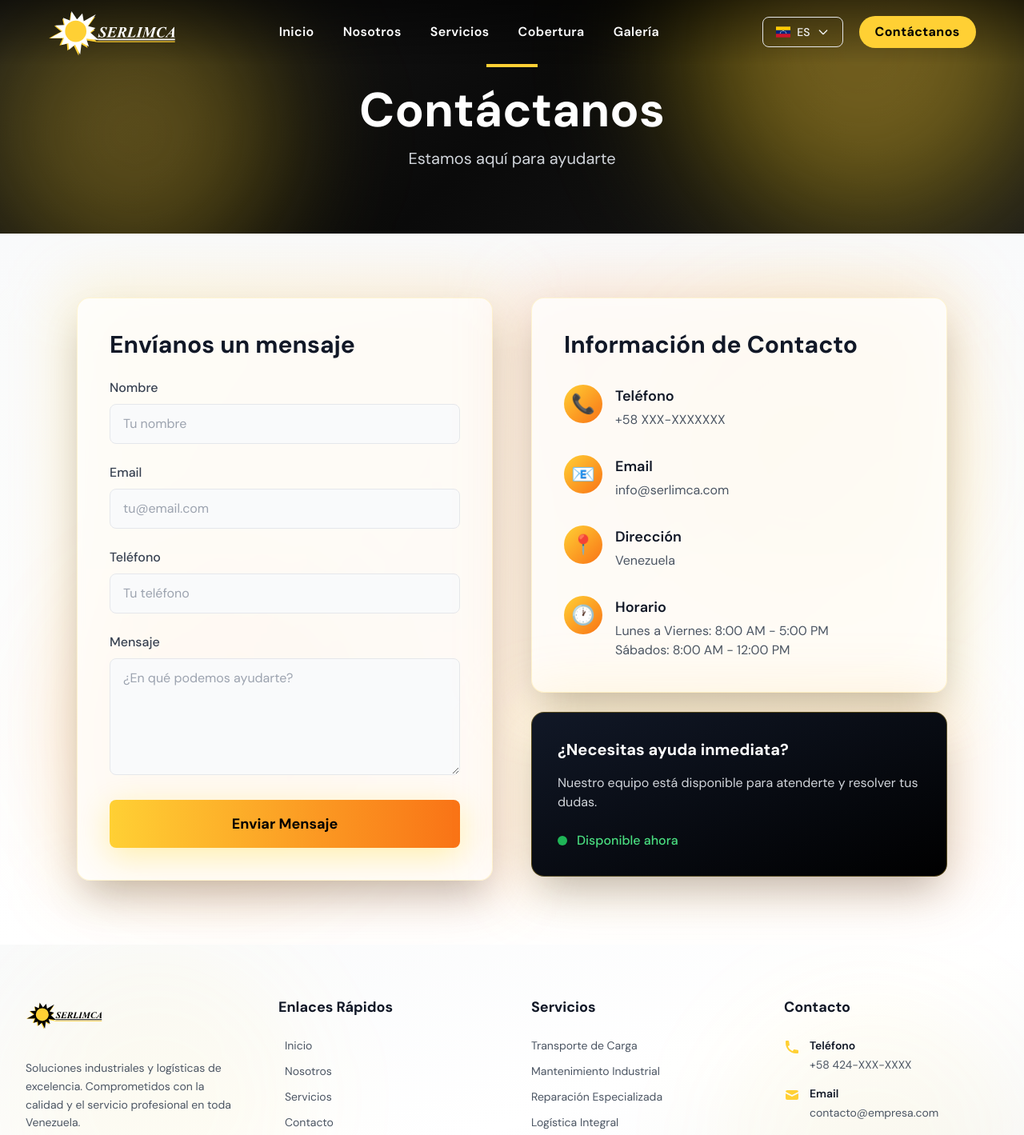
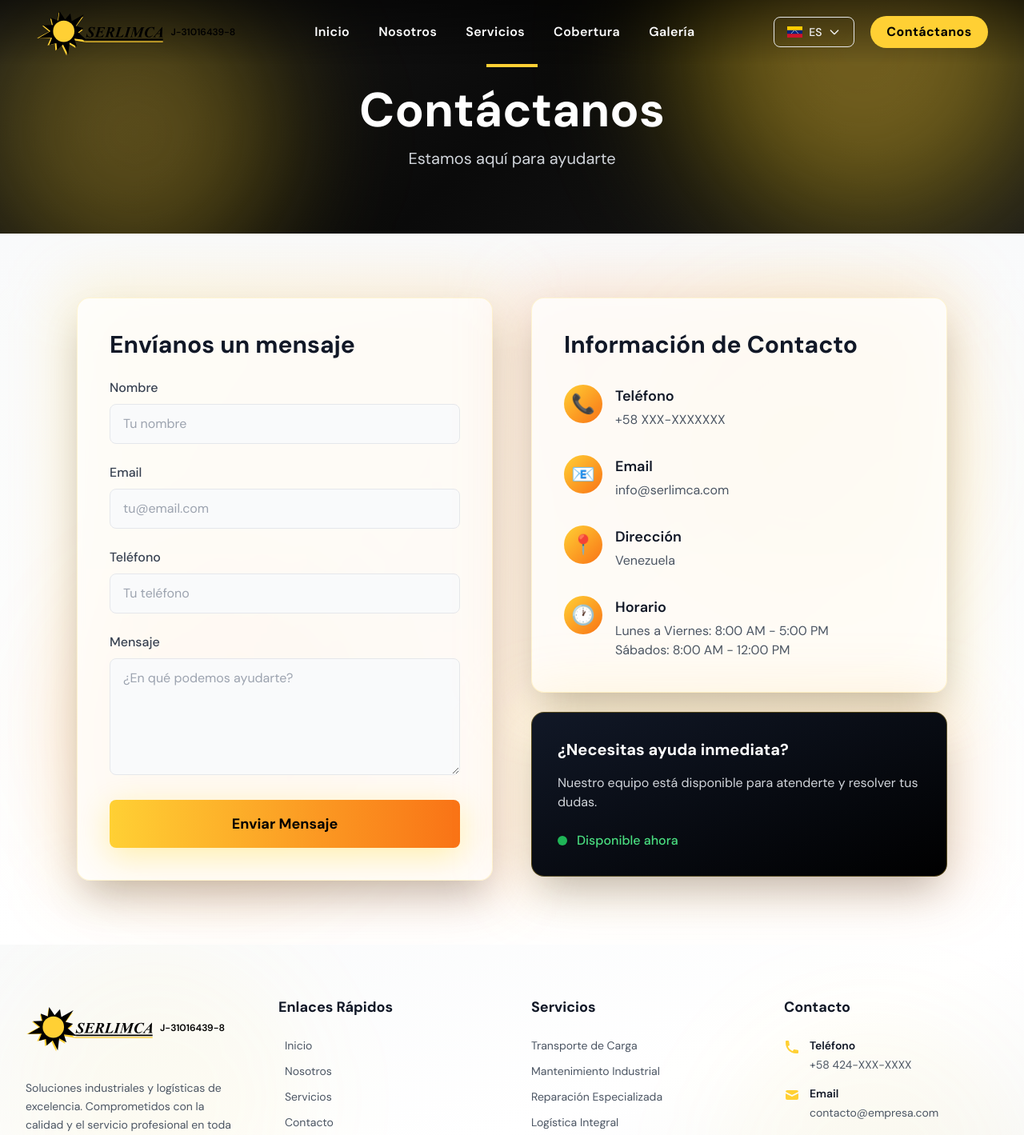
Before and after one commit to luis-alvarezf10/serlimca-page, a React (Vite) app: page /contacto in a window 1280 px wide. Shown: the top 1419 px of the page at 80% size. Built offline with nearby package versions, Linux system fonts and the light colour scheme.

Commit message:
footer y header: agregado rif

```diff
--- a/src/components/Footer.jsx
+++ b/src/components/Footer.jsx
@@ -17,8 +17,9 @@ export default function Footer() {
         <div className="grid grid-cols-1 md:grid-cols-2 lg:grid-cols-4 gap-12 py-16 border-b border-gray-200">
           {/* Company Info */}
           <div className="lg:col-span-1">
-            <Link to="/" className="inline-block mb-6">
-              <img src={logo} alt="Logo" className="h-12 w-auto" />
+            <Link to="/" className="flex items-center gap-2 inline-block mb-6">
+              <img src={logo} alt="Logo" className="h-20 w-auto" />
+              <span className='text-black text-xs font-semibold'>J-31016439-8</span>
             </Link>
             <p className="text-gray-600 text-sm leading-relaxed mb-6">
               Soluciones industriales y logísticas de excelencia. Comprometidos con la calidad y el servicio profesional en toda Venezuela.
--- a/src/components/Header.jsx
+++ b/src/components/Header.jsx
@@ -58,8 +58,9 @@ export default function Header() {
     <header className={`fixed top-0 left-0 right-0 z-40 transition-all duration-500 ${isScrolled ? 'bg-white backdrop-blur-md shadow-xl shadow-black/50' : 'bg-gradient-to-b from-black/50 to-transparent'}`}>
       <nav className="flex items-center justify-around  w-full">
         {/* Logo */}
-        <Link className='flex items-center' to="/">
-          <img src={ isScrolled ? logo : logoWhite} alt="logo de empresa" className="w-auto h-20" />
+        <Link className='flex items-center gap-2' to="/">
+          <img src={logo} alt="logo de empresa" className="w-auto h-20" />
+          <span className='text-black text-xs font-semibold'>J-31016439-8</span>
         </Link>
 
         {/* Desktop Menu */}
```
